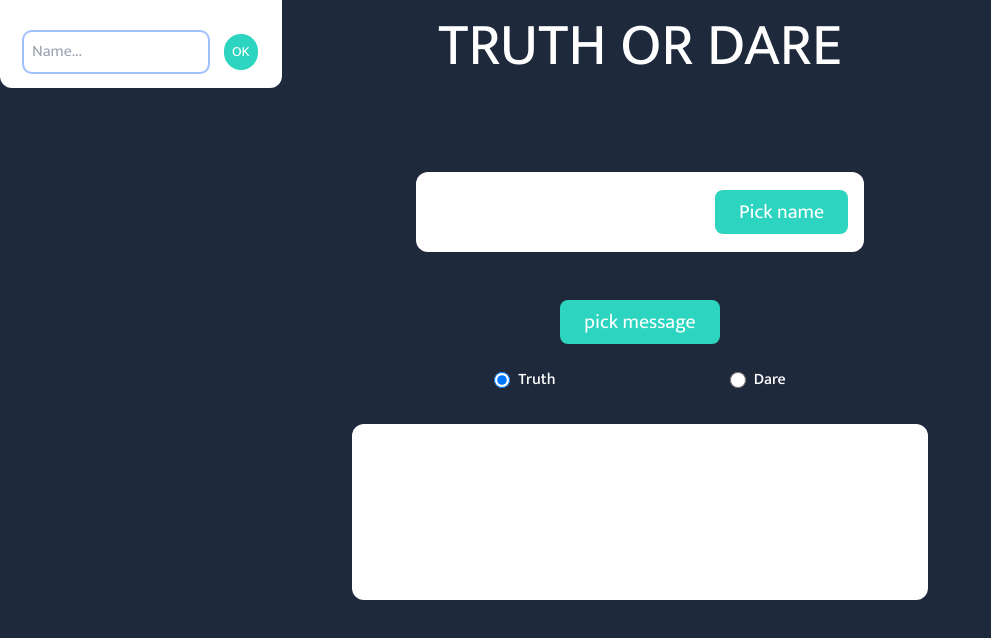
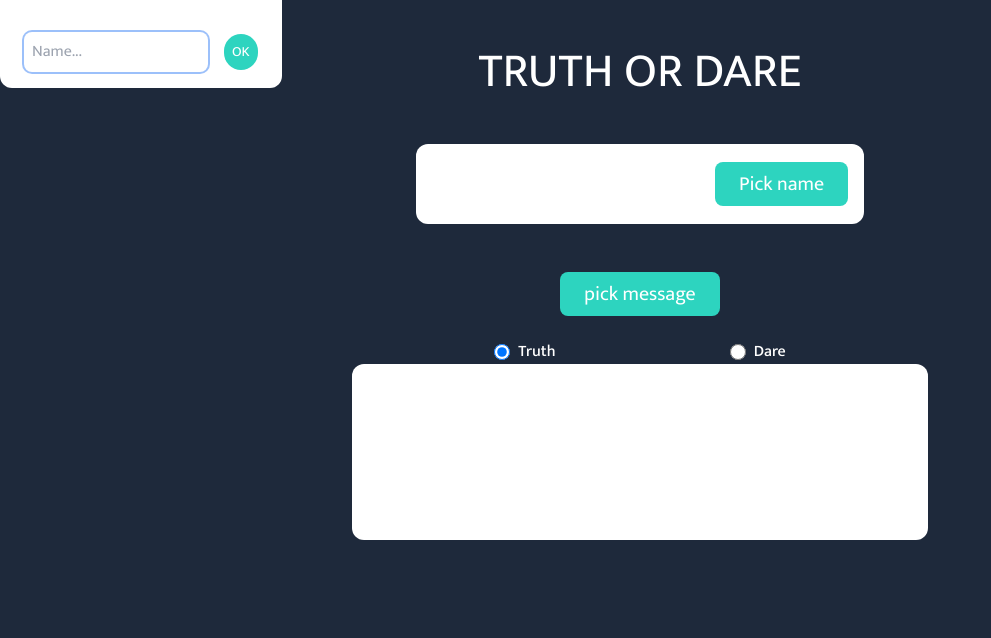
Before and after one commit to Andrewij21/Truth-or-Dare, a React (Vite) app: page / in a window 1280 px wide. Shown: the top 638 px of the page, without its empty margins (0-991 px from the left). Built offline with nearby package versions, Linux system fonts and the light colour scheme.

Commit message:
style: update p and m

```diff
--- a/src/App.jsx
+++ b/src/App.jsx
@@ -82,10 +82,8 @@ function App() {
 
   return (
     <main className="font-mukta min-h-screen mx-auto bg-slate-800 text-center ">
-      <h1 className="text-6xl uppercase py-4 mb-12 text-white">
-        truth or dare
-      </h1>
-      <div className="py-8">
+      <h1 className="text-5xl py-12 uppercase text-white">truth or dare</h1>
+      <div className="">
         <div className="rounded-xl bg-white max-w-md mb-12 h-20 mx-auto flex items-center justify-around px-4">
           <h2 className="text-3xl capitalize flex-1 text-teal-400">{chosen}</h2>
           <button
```
